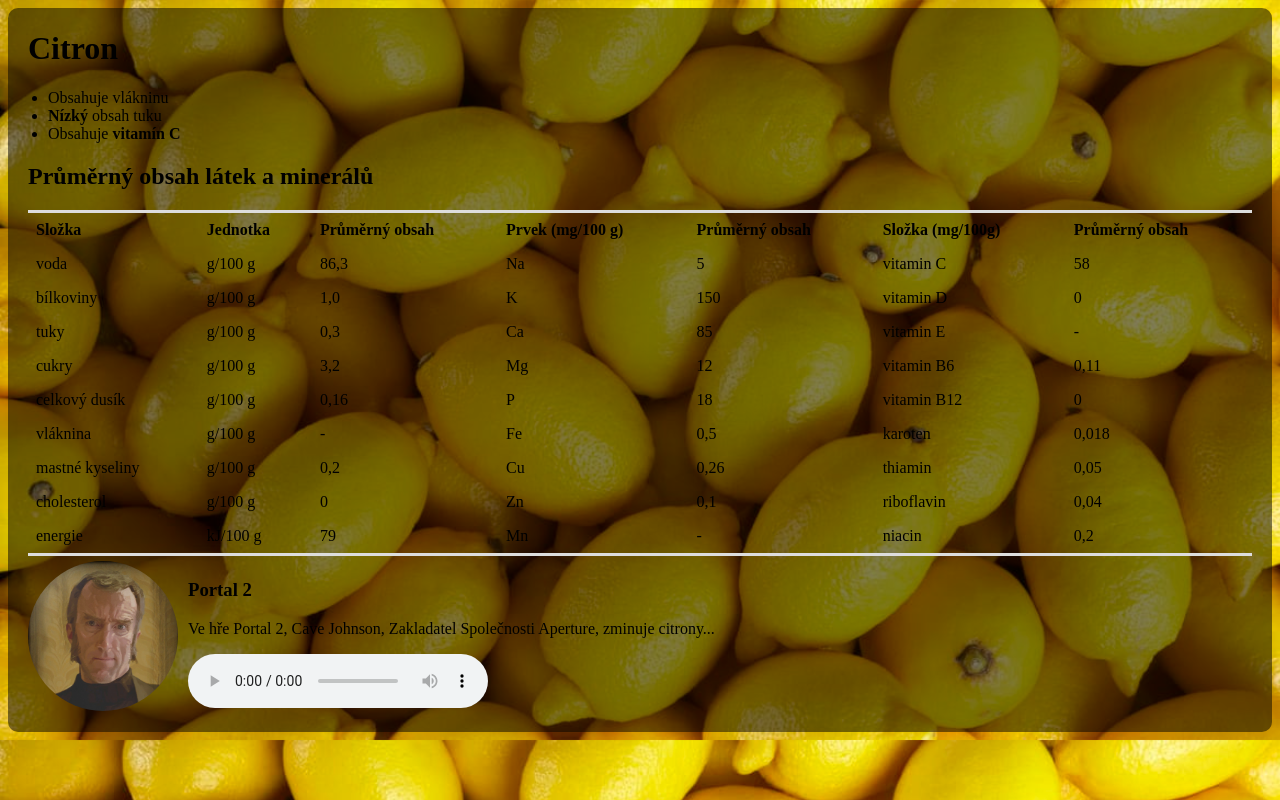
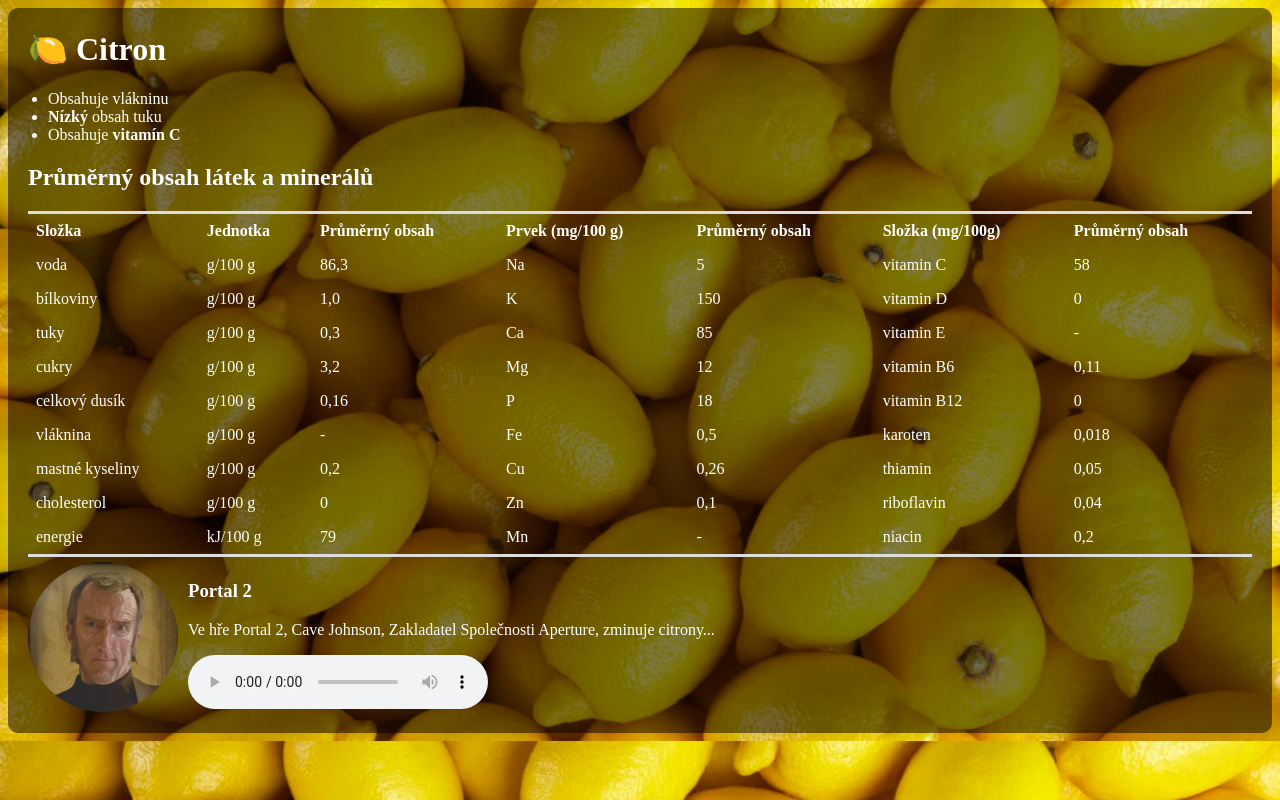
Before and after one commit to Dzejkobik007/skolavdf, a PHP site: page / in a window 1280 px wide. Run offline with PHP 8.4, Linux system fonts and the light colour scheme.

Commit message:
Add icons

```diff
--- a/wap/citron/src/index.html
+++ b/wap/citron/src/index.html
@@ -10,7 +10,7 @@
 </head>
 
 <body>
-    <h1>Citron</h1>
+    <h1>🍋 Citron</h1>
     <ul>
         <li>Obsahuje vlákninu</li>
         <li><strong>Nízký</strong> obsah tuku</li>
--- a/wap/citron/src/style.css
+++ b/wap/citron/src/style.css
@@ -9,6 +9,7 @@ html {
 
 body {
     background-color:rgba(0, 0, 0, 0.5);
+    color: white;
     border-radius: 10px;
     padding: 20px;
     padding-top: 1px;
```
Also changed, not shown: wap/citron/src/favicon.ico (added).
